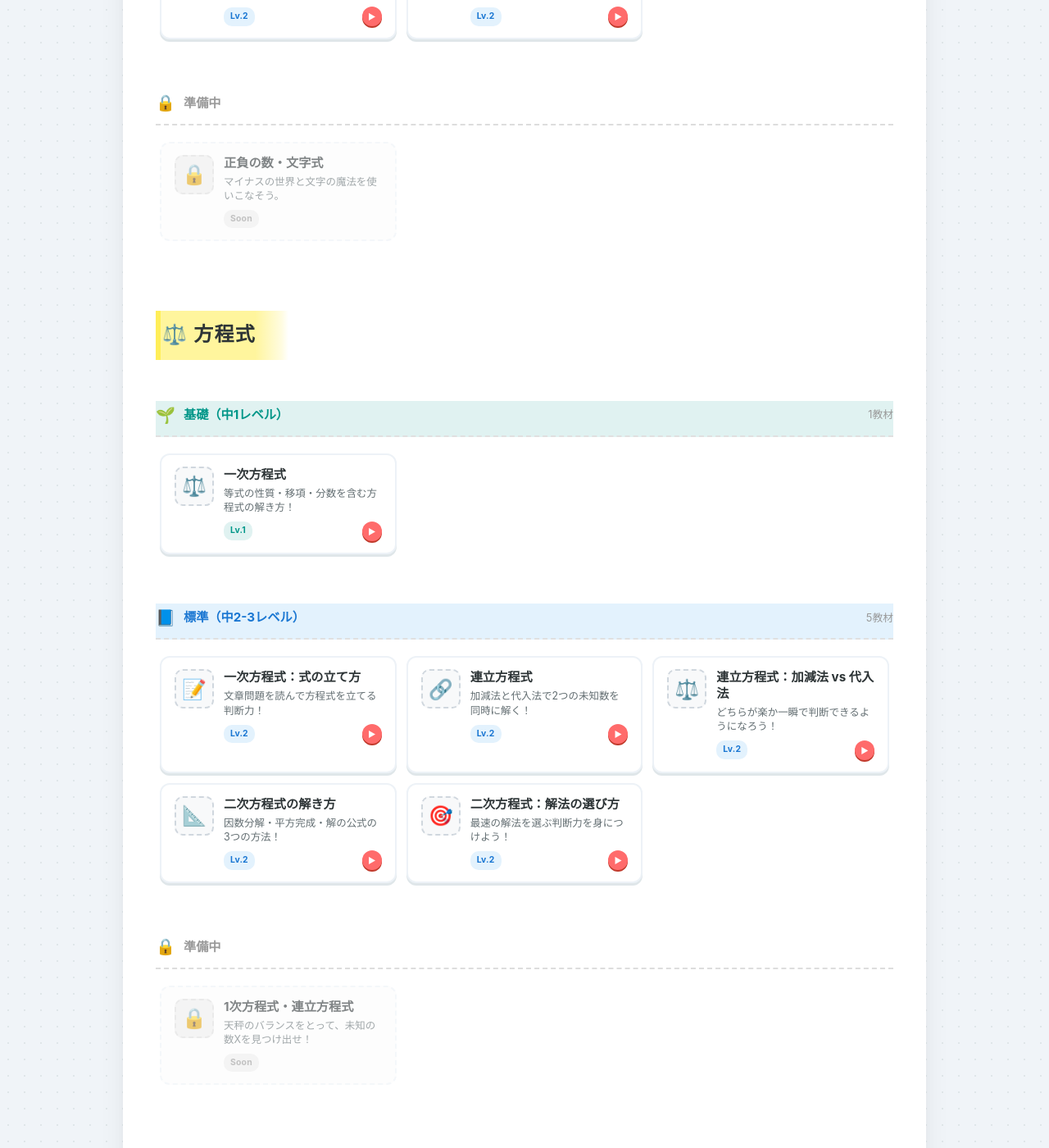
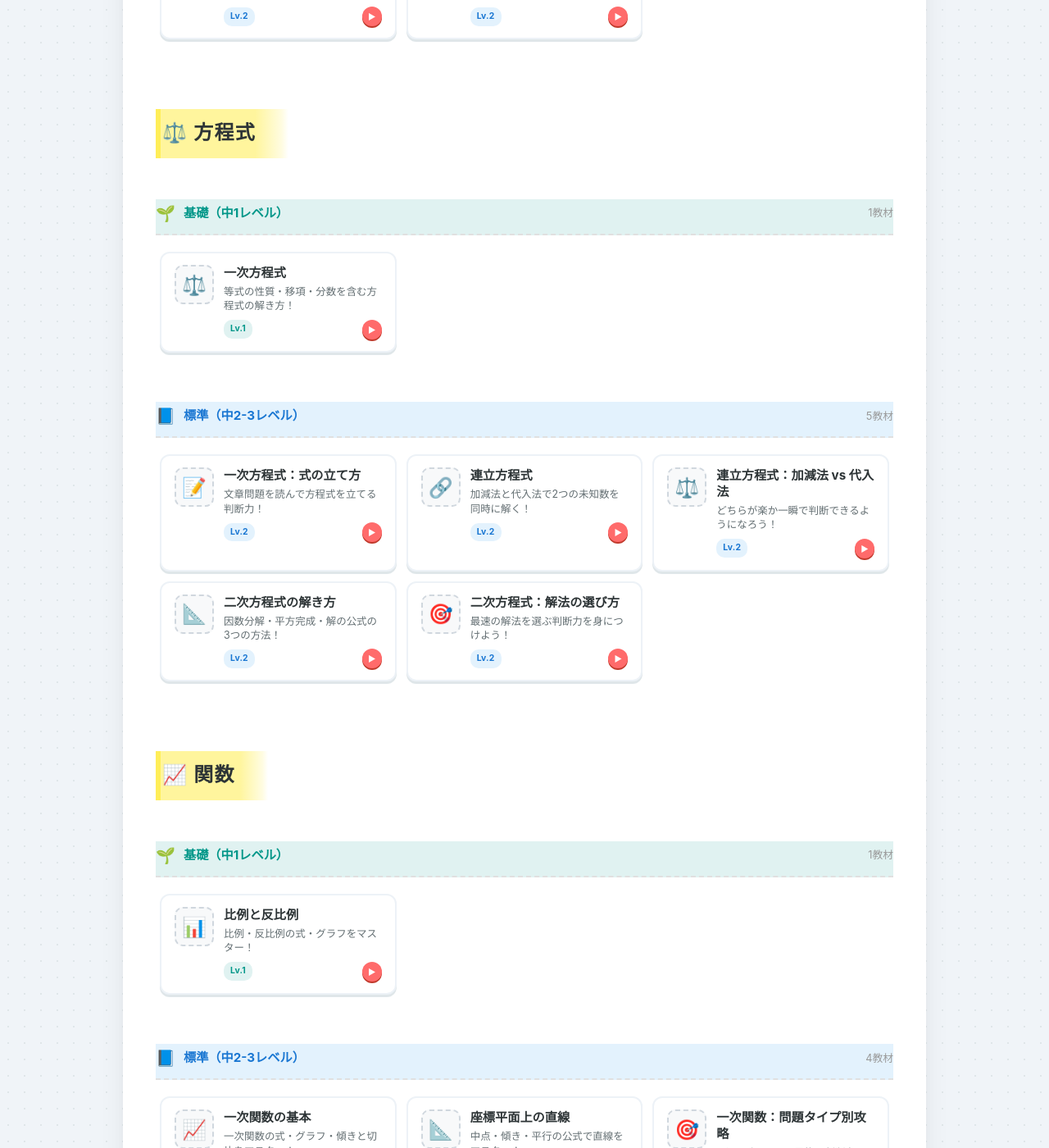
Before and after one commit to kosk-t/school_asset, a Jekyll site: the page built from docs/index.html, in a window 1280 px wide and 1400 px high, scrolled down 1938 px. Shown: the whole window at 82% size. Built offline with Jekyll 4.4.1, drawn with Linux system fonts in a browser that asks for light colours; some web fonts are replaced; some of the changed text lies outside the part shown.

Commit message:
chore: 中学数学の「準備中」項目を削除
- 正負の数・文字式、1次方程式・連立方程式、比例・反比例・1次関数の3項目を削除
- 教材が充実したため不要になった準備中表示をクリーンアップ
- ファイル自体は将来の追加に備えて空で保持

```diff
--- a/docs/_data/coming_soon.yml
+++ b/docs/_data/coming_soon.yml
@@ -1,12 +1,2 @@
 # 準備中の教材
-- title: "正負の数・文字式"
-  description: "マイナスの世界と文字の魔法を使いこなそう。"
-  category: numbers
-
-- title: "1次方程式・連立方程式"
-  description: "天秤のバランスをとって、未知の数Xを見つけ出せ！"
-  category: equations
-
-- title: "比例・反比例・1次関数"
-  description: "変化のルールを見抜いて、グラフを描き出そう。"
-  category: functions
+# （現在なし）
```
